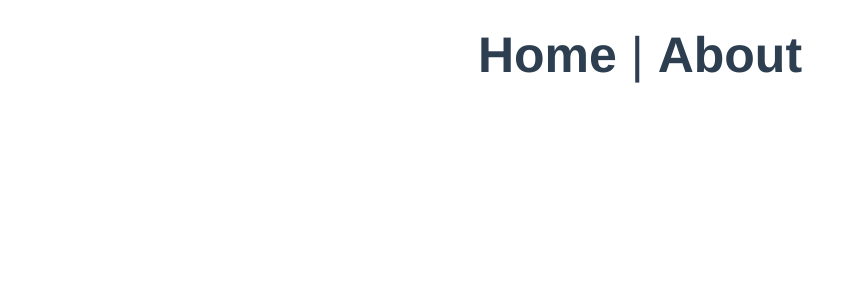
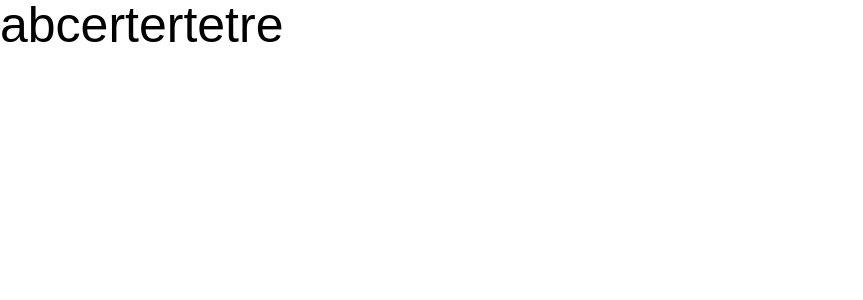
Before and after one commit to chenbj2333/vue-ebook, a Vue app: page /#/ebook in a window 1280 px wide. Shown: the top 300 px of the page, without its empty margins (0-863 px from the left). Built offline with nearby package versions, Linux system fonts and the light colour scheme.

Commit message:
删除多余代码

```diff
--- a/src/App.vue
+++ b/src/App.vue
@@ -1,9 +1,5 @@
 <template>
   <div id="app">
-    <div id="nav">
-      <router-link to="/">Home</router-link> |
-      <router-link to="/about">About</router-link>
-    </div>
     <router-view/>
   </div>
 </template>
@@ -21,22 +17,8 @@ export default {
 
 <style>
 #app {
-  font-family: 'Avenir', Helvetica, Arial, sans-serif;
-  -webkit-font-smoothing: antialiased;
-  -moz-osx-font-smoothing: grayscale;
-  text-align: center;
-  color: #2c3e50;
-}
-#nav {
-  padding: 30px;
-}
-
-#nav a {
-  font-weight: bold;
-  color: #2c3e50;
-}
-
-#nav a.router-link-exact-active {
-  color: #42b983;
+  width: 100%;
+  height: 100%;
+  overflow: hidden;
 }
 </style>
--- a/src/router.js
+++ b/src/router.js
@@ -1,6 +1,5 @@
 import Vue from 'vue'
 import Router from 'vue-router'
-import Home from './views/Home.vue'
 
 Vue.use(Router)
 
@@ -8,16 +7,11 @@ export default new Router({
   routes: [
     {
       path: '/',
-      name: 'home',
-      component: Home
+      redirect: '/ebook'
     },
     {
-      path: '/about',
-      name: 'about',
-      // route level code-splitting
-      // this generates a separate chunk (about.[hash].js) for this route
-      // which is lazy-loaded when the route is visited.
-      component: () => import(/* webpackChunkName: "about" */ './views/About.vue')
+      path: '/ebook',
+      component: () => import('./views/ebook/index.vue')
     }
   ]
 })
--- a/src/views/About.vue
+++ /dev/null
@@ -1,5 +0,0 @@
-<template>
-  <div class="about">
-    <h1>This is an about page</h1>
-  </div>
-</template>
--- a/src/views/Home.vue
+++ /dev/null
@@ -1,26 +0,0 @@
-<template>
-  <div class="home">
-    <span class="text">asdfghj</span>
-    <HelloWorld msg="Welcome to Your Vue.js App"/>
-  </div>
-</template>
-
-<script>
-// @ is an alias to /src
-import HelloWorld from '@/components/HelloWorld.vue'
-
-export default {
-  name: 'home',
-  components: {
-    HelloWorld
-  }
-}
-</script>
-
-<style lang="scss" scoped>
-@import '../assets/styles/global.scss';
-
-.text {
-  font-size: px2rem(20);
-}
-</style>
--- /dev/null
+++ b/src/views/ebook/index.vue
@@ -0,0 +1,14 @@
+<template>
+  <div>
+    abcertertetre
+  </div>
+</template>
+
+<script>
+export default {
+}
+</script>
+
+<style scoped>
+
+</style>
```
